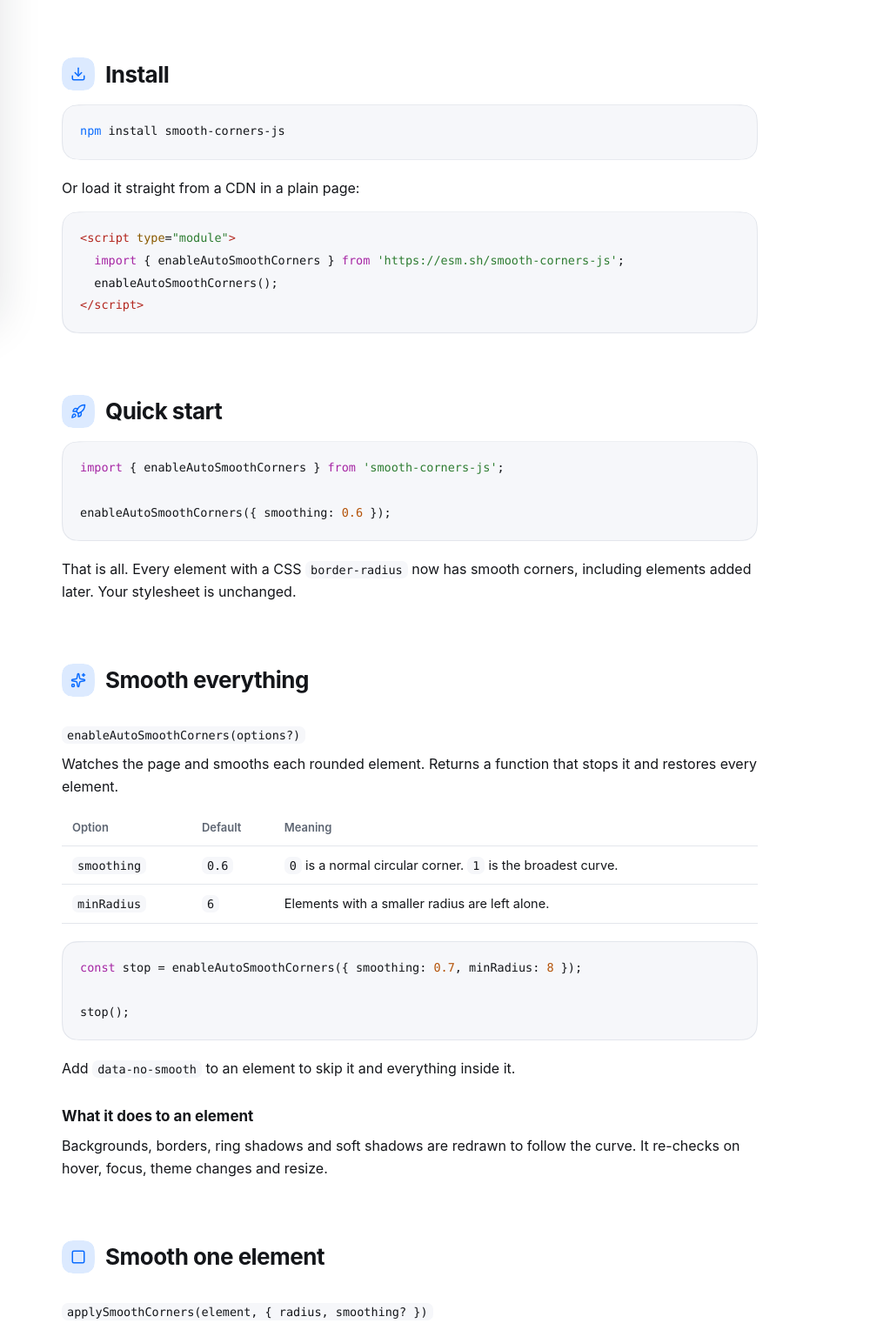
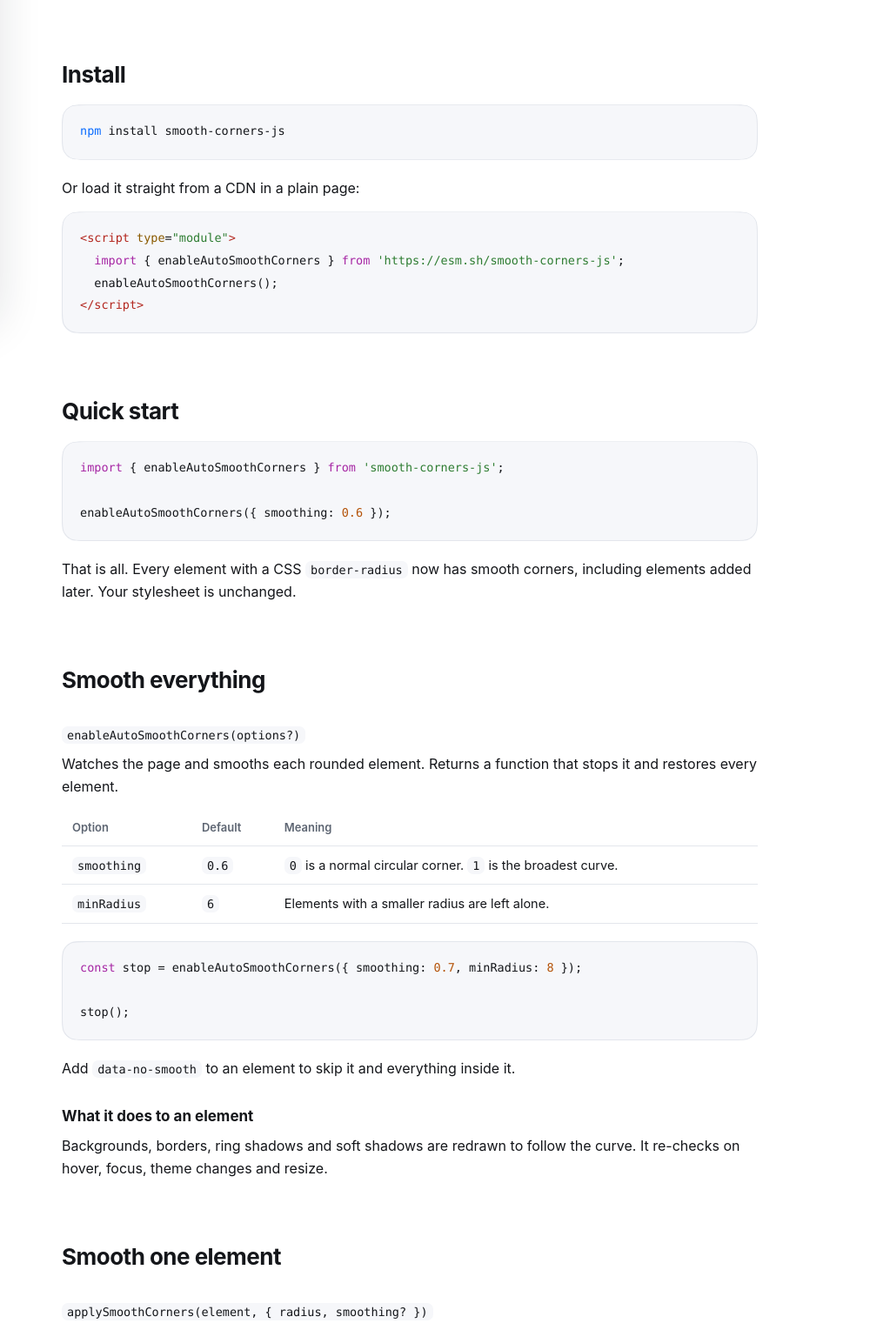
Before and after one commit to slimeryt/smooth-corners-js, a website: page docs/index.html in a window 1280 px wide. Shown: the part 431-1960 px from the top of the page at 87% size, 257-1280 px from the left. Drawn offline with Linux system fonts and the light colour scheme.

Commit message:
Remove icons next to section titles

```diff
--- a/docs/index.html
+++ b/docs/index.html
@@ -23,8 +23,7 @@ nav.side .links{margin-top:14px;padding-top:12px;border-top:1px solid var(--line
 main{margin-left:288px;max-width:880px;padding:56px 40px 96px}
 .pill{display:inline-block;padding:3px 10px;margin-right:6px;border-radius:12px;background:var(--soft);color:var(--muted);font-size:13px;font-weight:600}
 h1{margin:14px 0 12px;font-size:46px;line-height:1.08;letter-spacing:-.03em}
-h2{display:flex;align-items:center;gap:12px;margin:68px 0 14px;font-size:26px;letter-spacing:-.02em;scroll-margin-top:24px}
-h2 .ic{display:grid;place-items:center;width:38px;height:38px;border-radius:12px;background:color-mix(in srgb,var(--accent) 14%,transparent);color:var(--accent)}
+h2{margin:68px 0 14px;font-size:26px;letter-spacing:-.02em;scroll-margin-top:24px}
 h3{margin:28px 0 8px;font-size:17px}
 p{margin:0 0 14px}.lead{font-size:19px;color:var(--muted);max-width:640px}
 code{padding:2px 6px;border-radius:7px;background:var(--code);font:13.5px ui-monospace,SFMono-Regular,Menlo,Consolas,monospace}
@@ -87,7 +86,7 @@ footer{margin-top:72px;padding-top:20px;border-top:1px solid var(--line);color:v
     <div class="tile"><b>smooth-corners-js</b><small>The curve eases in and out.</small></div>
   </div>
 
-  <h2 id="install"><span class="ic"><svg class="i"><use href="#i-download"/></svg></span>Install</h2>
+  <h2 id="install">Install</h2>
   <div class="code"><pre><code class="language-bash">npm install smooth-corners-js</code></pre></div>
   <p>Or load it straight from a CDN in a plain page:</p>
   <div class="code"><pre><code class="language-html">&lt;script type="module"&gt;
@@ -95,13 +94,13 @@ footer{margin-top:72px;padding-top:20px;border-top:1px solid var(--line);color:v
   enableAutoSmoothCorners();
 &lt;/script&gt;</code></pre></div>
 
-  <h2 id="quick-start"><span class="ic"><svg class="i"><use href="#i-rocket"/></svg></span>Quick start</h2>
+  <h2 id="quick-start">Quick start</h2>
   <div class="code"><pre><code class="language-js">import { enableAutoSmoothCorners } from 'smooth-corners-js';
 
 enableAutoSmoothCorners({ smoothing: 0.6 });</code></pre></div>
   <p>That is all. Every element with a CSS <code>border-radius</code> now has smooth corners, including elements added later. Your stylesheet is unchanged.</p>
 
-  <h2 id="auto"><span class="ic"><svg class="i"><use href="#i-sparkles"/></svg></span>Smooth everything</h2>
+  <h2 id="auto">Smooth everything</h2>
   <h3><code>enableAutoSmoothCorners(options?)</code></h3>
   <p>Watches the page and smooths each rounded element. Returns a function that stops it and restores every element.</p>
   <table>
@@ -116,7 +115,7 @@ stop();</code></pre></div>
   <h3>What it does to an element</h3>
   <p>Backgrounds, borders, ring shadows and soft shadows are redrawn to follow the curve. It re-checks on hover, focus, theme changes and resize.</p>
 
-  <h2 id="single"><span class="ic"><svg class="i"><use href="#i-square"/></svg></span>Smooth one element</h2>
+  <h2 id="single">Smooth one element</h2>
   <h3><code>applySmoothCorners(element, { radius, smoothing? })</code></h3>
   <div class="code"><pre><code class="language-js">import { applySmoothCorners } from 'smooth-corners-js';
 
@@ -126,7 +125,7 @@ const stop = applySmoothCorners(document.querySelector('.card'), {
 });</code></pre></div>
   <p>This clips the element to the shape and follows its size. It also clips shadows and anything that overflows, so use it for simple elements. Call the returned function to undo it.</p>
 
-  <h2 id="paths"><span class="ic"><svg class="i"><use href="#i-spline"/></svg></span>Path helpers</h2>
+  <h2 id="paths">Path helpers</h2>
   <p>Get the shape as an SVG path string and use it anywhere: an SVG <code>&lt;path&gt;</code>, a CSS <code>clip-path: path("…")</code>, or a canvas <code>Path2D</code>.</p>
   <h3><code>createSmoothCornerPath(width, height, { radius, smoothing? })</code></h3>
   <div class="code"><pre><code class="language-js">const d = createSmoothCornerPath(320, 200, { radius: 24, smoothing: 0.6 });
@@ -135,7 +134,7 @@ element.style.clipPath = `path("${d}")`;</code></pre></div>
   <p>The same, with a separate radius for each corner.</p>
   <div class="code"><pre><code class="language-js">const d = createSmoothRectPath(320, 200, { tl: 32, tr: 32, br: 0, bl: 0 }, 0.6);</code></pre></div>
 
-  <h2 id="playground"><span class="ic"><svg class="i"><use href="#i-sliders"/></svg></span>Playground</h2>
+  <h2 id="playground">Playground</h2>
   <div class="play">
     <div class="stage"><svg id="shape" viewBox="0 0 300 200" aria-label="Preview of the corner shape"><path id="shape-path" d=""></path></svg></div>
     <div class="controls">
@@ -144,7 +143,7 @@ element.style.clipPath = `path("${d}")`;</code></pre></div>
     </div>
   </div>
 
-  <h2 id="limits"><span class="ic"><svg class="i"><use href="#i-alert"/></svg></span>Limits</h2>
+  <h2 id="limits">Limits</h2>
   <div class="note"><svg class="i"><use href="#i-alert"/></svg><div>The auto mode leaves an element with its normal rounded corners when it cannot smooth it safely: circles and pills, percentage radii, dashed or mixed-colour borders, borders over a background image, inset shadows, and elements with a child sitting in a corner. Pages with a strict Content-Security-Policy may block the inline SVG images it paints, so allow <code>img-src data:</code>. A smoothed corner looks a little rounder than the same radius, so you may want a slightly smaller one. It runs in the browser only.</div></div>
 
   <footer>MIT licensed. <a href="https://www.npmjs.com/package/smooth-corners-js">npm</a> · <a href="https://github.com/slimeryt/smooth-corners-js">GitHub</a> · Icons by <a href="https://lucide.dev">Lucide</a></footer>
```
